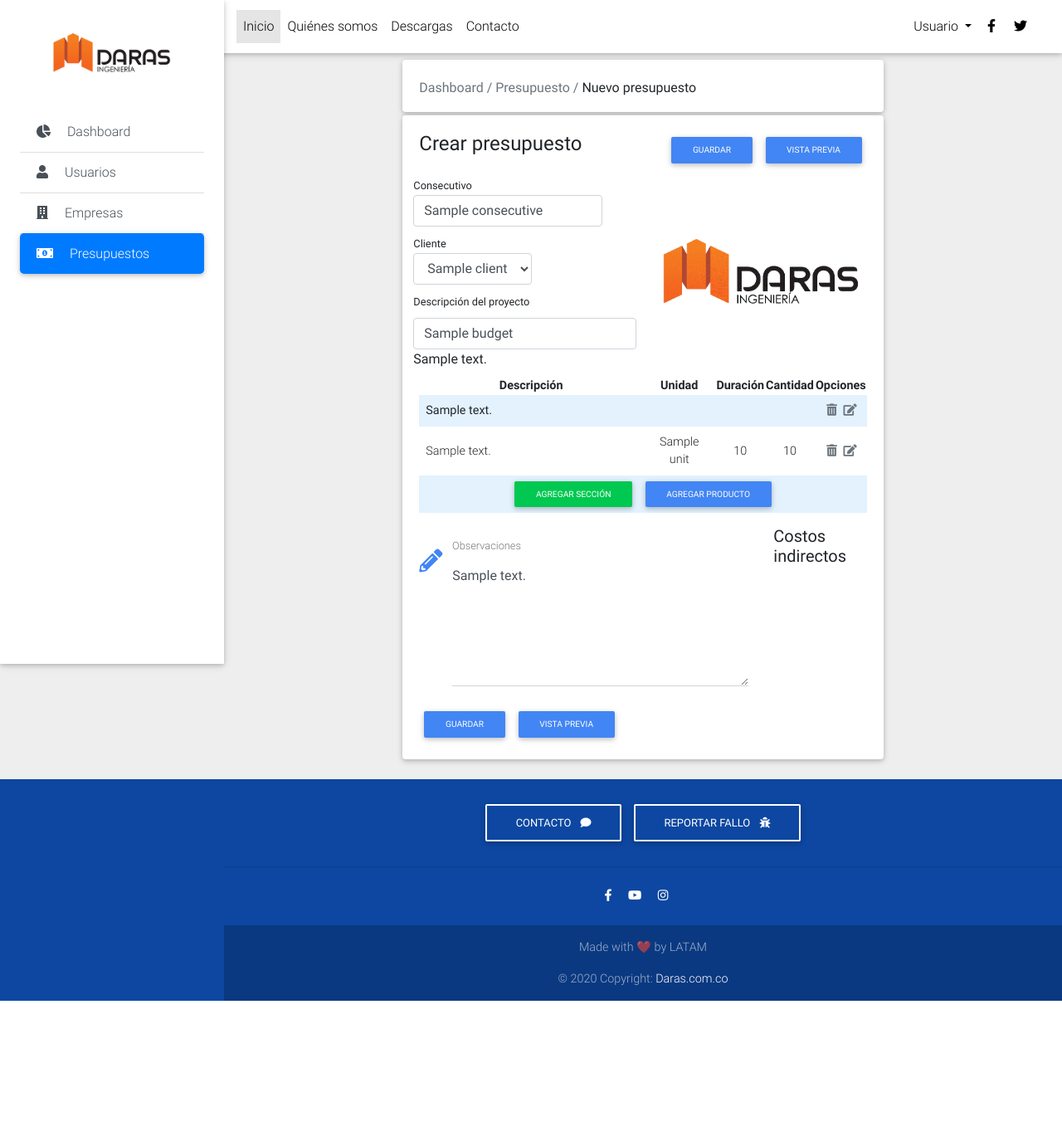
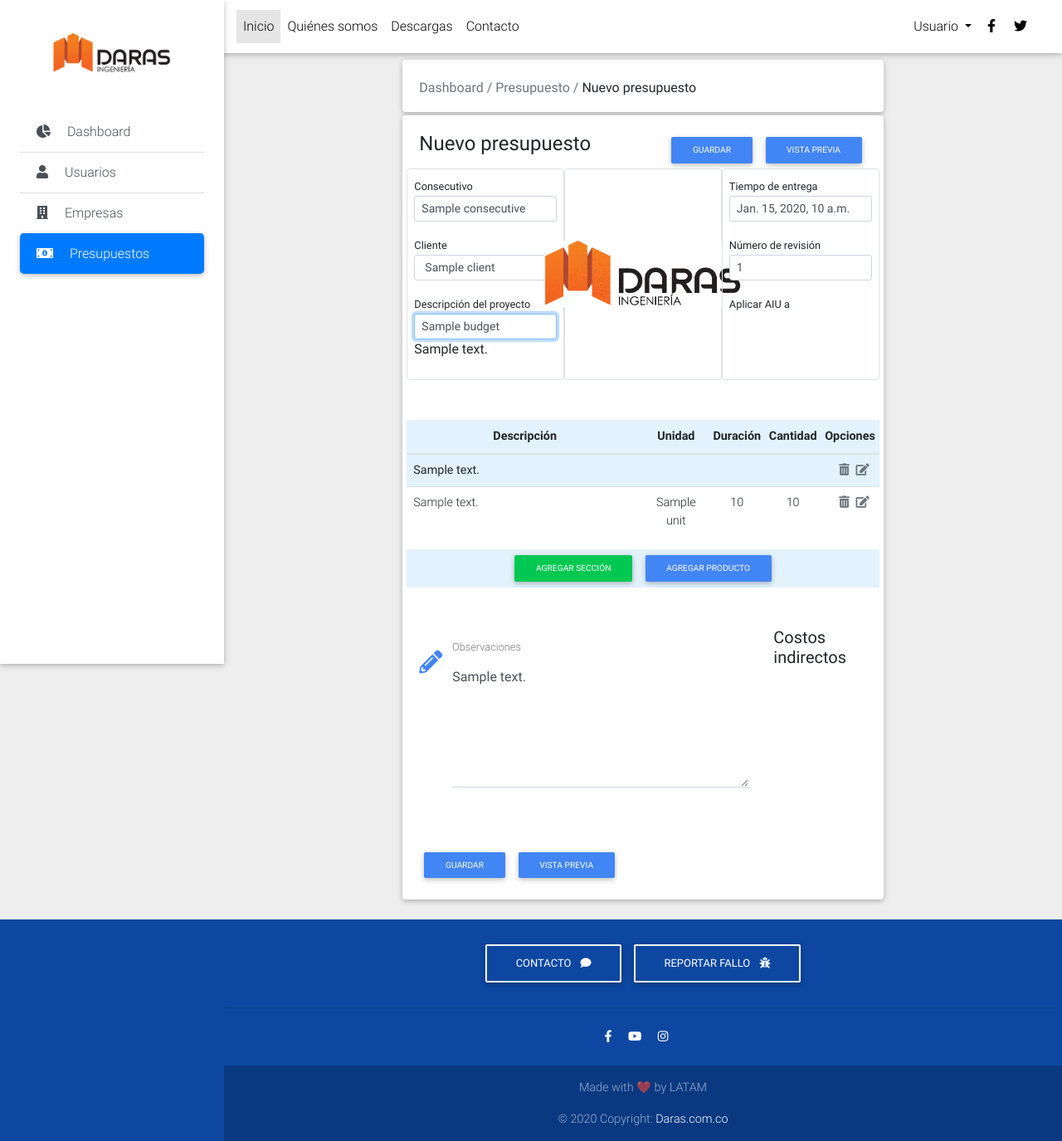
Before and after one commit to germantellezv/daras-budget, a Django app: template templates/budget/fill-budget.html in a window 1280 px wide. Shown: the whole page at 83% size. Before the commit the page ends 1206 px from the top, so only its background shows below. Run offline with Django 3.2, Linux system fonts and the light colour scheme; the template is opened without the code that fills it: most values are stand-ins (such as "Sample title", 1, 10 or a date in 2020); some libraries are stand-ins or nearby versions.

Commit message:
Update APU and Budget duration

```diff
--- a/apps/budget/forms.py
+++ b/apps/budget/forms.py
@@ -34,6 +34,9 @@
             'consecutive',
             'client',
             'subject',
+            'delivery_time',
+            'rev_number',
+            'aiu_over',
             'comment',
             'utility_percentage',
             'incidentals_percentaje',
--- a/apps/budget/urls.py
+++ b/apps/budget/urls.py
@@ -30,6 +30,7 @@
     path('panel/presupuesto/<int:budget_pk>/detalle', views.budgetDetail, name='budget-detail' ),
     path('panel/presupuesto/<slug:slug>/item/<slug:slug_item>/', views.editBudgetItem, name='edit-item' ),
     path('panel/presupuesto/<int:budget_pk>/item/<int:item_pk>/subitem/<int:subitem_pk>/apu/', views.editBudgetSubItem, name='edit-subitem'),
+    path('panel/presupuesto/<int:budget_pk>/item/<int:item_pk>/actualizar/subitem/<int:subitem_pk>/', views.updateBudgetSubitem, name='update-subitem'),
     path('panel/preview/presupuesto/<int:budget_pk>/',views.PreviewBudget, name="preview-budget"),
     path('panel/preview/presupuesto/<int:budget_pk>/item/<int:item_pk>/subitem/<int:subitem_pk>/', views.PreviewAPU, name='preview-apu'),
 ]
--- a/templates/budget/fill-budget.html
+++ b/templates/budget/fill-budget.html
@@ -42,36 +42,36 @@
                 <!-- Title -->
                 <div class="d-flex">
                     <div class="w-50">
-                        <h4 class="card-title">Crear presupuesto</h4>
+                        <h4 class="card-title">Nuevo presupuesto</h4>
                     </div>
+                    <!-- Buttons -->
                     <div class="w-50 text-right">
-                        <!-- Button -->
                         <button type="submit" form="fill-budget-form" class="btn btn-sm btn-primary">Guardar</button>
-                        <button type="submit" class="btn btn-sm btn-primary">VISTA PREVIA</button>
+                        <a href="{% url 'budget:preview-budget' budget.id %}" class="btn btn-sm btn-primary">Vista previa</a>
                     </div>
                 </div>
 
                 <!-- Budget form -->
-
                 <form action="" method="POST" id="fill-budget-form">
                     {% csrf_token %}
                     <!-- First row -->
-                    <div class="row">
+                    <div class="row mb-5">
                         <!-- First column -->
-                        <div class="col-6 p-2">
+                        <div class="col-4 border rounded p-2">
                             <!-- Consecutive -->
-                            <div class="form-group m-0">
-                                <label for="id_client">
+                            <div class="form-group">
+                                <label for="id_client" style="margin: 0;">
                                     <small>Consecutivo</small>
-                                    <input type="text" name="consecutive" class="form-control" placeholder="PS5-12"
-                                        {% if budget.consecutive %}value="{{budget.consecutive}}" {% endif %}>
                                 </label>
+                                    <input type="text" name="consecutive" class="form-control form-control-sm" placeholder="PS5-12"
+                                    {% if budget.consecutive %}value="{{budget.consecutive}}" {% endif %} size="18">
                                 </div>
                             <!-- Client -->
-                            <div class="form-group m-0">
-                                <label for="id_client">
+                            <div class="form-group">
+                                <label for="id_client" style="margin: 0;">
                                     <small>Cliente</small>
-                                    <select name="client" class="form-control">
+                                </label>
+                                    <select name="client" class="form-control form-control-sm" >
                                         {% for client in clients %}
                                         <option value="{{client.id}}" {% if client.id == budget.client.id %} selected
                                         {% endif %}>
@@ -79,31 +79,60 @@
                                     </option>
                                     {% endfor %}
                                 </select>
-                                </label>
                             </div>
                             <!-- Description -->
-                            <div class="form-group m-0">
-                                <label for="id_description">
+                            <div class="form-group">
+                                <label for="id_description" style="margin: 0;">
                                 <small for="id_description">Descripción del proyecto</small>
                                 </label>
-                                <input type="text" name="subject" id="id_description" class="form-control"
-                                    {% if budget.subject %}value="{{budget.subject}}" {% endif %}>
+                                <input type="text" name="subject" id="id_description" class="form-control form-control-sm"
+                                    {% if budget.subject %}value="{{budget.subject}}" {% endif %} autofocus>
                                     {{budget.description}}
                                 </div>
                         </div>
                         <!-- Second column -->
-                        <div class="col-6  p-2  d-flex justify-content-center align-items-center">
+                        <div class="col-4 border rounded p-2  d-flex justify-content-center align-items-center">
                             <img src="{% static 'home/img/logo-daras.png' %}" alt="" height="80">
+                        </div>
+                        <!-- Third column -->
+                        <div class="col-4 border rounded p-2">
+                            <!-- Delivery time -->
+                            <div class="form-group">
+                                <label for="" style="margin: 0;">
+                                    <small>
+                                        Tiempo de entrega
+                                    </small>
+                                </label>
+                                <input type="text" name="delivery_time" maxlength="50" class="form-control form-control-sm" id="id_delivery_time" {% if budget.delivery_time %}value="{{budget.delivery_time}}"{% endif %}>
+                            </div>
+                            <!-- Revision number -->
+                            <div class="form-group">
+                                <label for="" style="margin: 0;">
+                                    <small>
+                                        Número de revisión
+                                    </small>
+                                </label>
+                                <input type="number" name="rev_number" min="0" class="form-control form-control-sm" id="id_rev_number" {% if budget.rev_number %}value="{{budget.rev_number}}"{% endif %}>
+                            </div>
+                            <!-- AIU -->
+                            <div class="form-group">
+                                <label for="" style="margin: 0;">
+                                    <small>
+                                        Aplicar AIU a
+                                    </small>
+                                </label>
+                                {% render_field form.aiu_over class="form-control form-control-sm" required="true" %}
+                            </div>
                         </div>
                     </div>
                     <!-- Second row -->
-                    <div class="row">
+                    <div class="row mb-5">
                         <!-- First column -->
-                        <div class="col-sm-12  ">
+                        <div class="col-sm-12 p-0">
                             <!-- Table for products/items -->
-                            <table id="BudgetElements" class="" style="width: 100%;">
+                            <table id="BudgetElements" class="table table-sm table-responsive">
                                 <thead>
-                                    <tr class="text-center">
+                                    <tr class="text-center blue lighten-5">
                                         <th class="font-weight-bold">Descripción</th>
                                         <th class="font-weight-bold">Unidad</th>
                                         <th class="font-weight-bold">Duración</th>
@@ -182,7 +211,7 @@
                         </div>
                     </div>
                     <!-- Third row -->
-                    <div class="row pt-3">
+                    <div class="row mb-5">
                         <div class="col-sm-9 m-auto">
                             <!--Textarea with icon prefix-->
                             <div class="md-form">
@@ -206,10 +235,10 @@
                             </div>
                         </div>
                     </div>
+                    <!-- Form buttons -->
                     <div class="w-50 text-left">
-                        <!-- Button -->
                         <button type="submit" form="fill-budget-form" class="btn btn-sm btn-primary">Guardar</button>
-                        <button type="submit" class="btn btn-sm btn-primary">VISTA PREVIA</button>
+                        <a href="{% url 'budget:preview-budget' budget.id %}" class="btn btn-sm btn-primary">Vista previa</a>
                     </div>
                 </form>
 
@@ -461,7 +490,7 @@
                                 </strong>
                             </td>
                             <td colspan="2" class="p-2 text-right text-muted">
-                                <i class="delSection fas fa-trash-alt mr-1"></i>
+                                <i class="delSection fas fa-trash-alt mr-1" style="cursor:pointer;"></i>
                                 <i class="fas fa-edit mr-1"></i>
                             </td>
                         </tr>
--- a/templates/home/login.html
+++ b/templates/home/login.html
@@ -29,7 +29,7 @@
 <form action="" method="post">
     {% csrf_token %}
     <div class="form-group">
-        <input type="email" name="username" placeholder="Correo electrónico" class="form-control">
+        <input type="email" name="username" placeholder="Correo electrónico" class="form-control" autofocus>
     </div>
 
     <div class="form-group">
```
Also changed, not shown: apps/budget/models.py (+21 -18 lines), apps/budget/views.py (+22 -1 lines), templates/budget/budget-detail.html (+41 -7 lines), templates/budget/budget-preview.html (+16 -8 lines), templates/budget/create-apu.html (+40 -2 lines), apps/budget/migrations/0059_auto_20200417_0115.py (added). Lines whose indentation alone changed are shown as unchanged.
